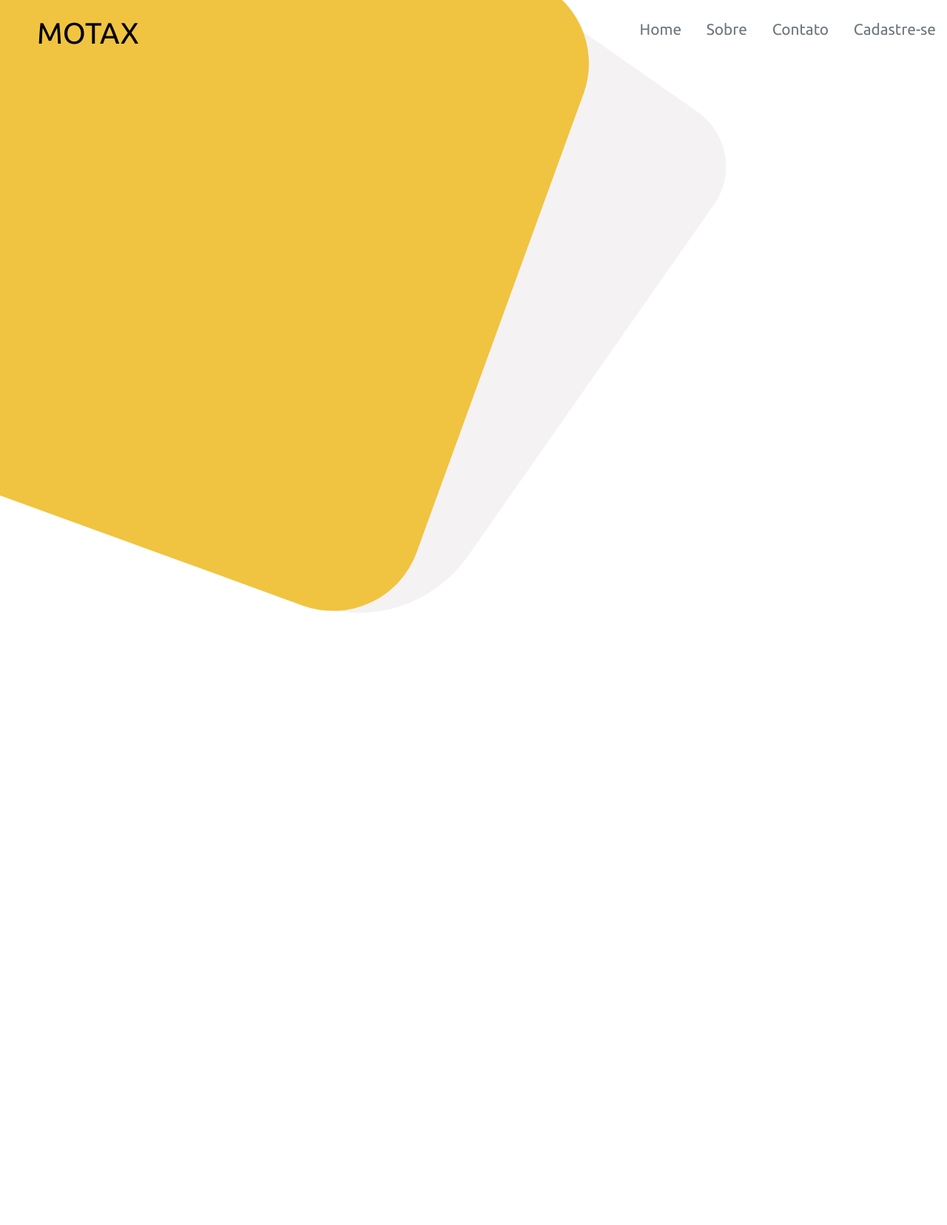
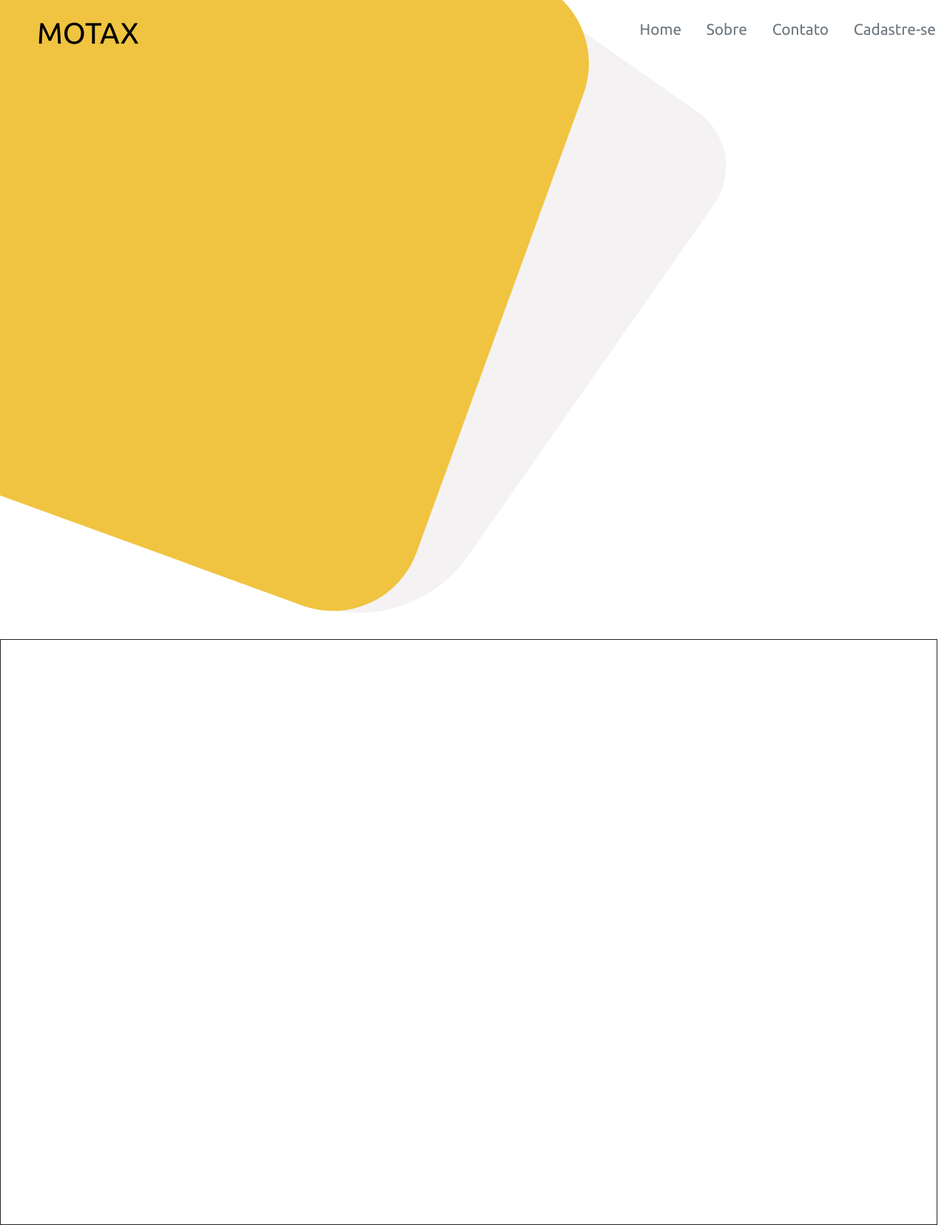
Before and after one commit to SafiraSoft1/Site-HTML-Motax, a website: page index.html in a window 1280 px wide. Shown: the whole page at 74% size. Before the commit the page ends 800 px from the top, so only its background shows below. Drawn offline with nearby package versions, Linux system fonts and the light colour scheme.

Commit message:
criando uma nova section

```diff
--- a/CSS/style.css
+++ b/CSS/style.css
@@ -2,17 +2,14 @@
     font-family: ubuntu;
 
 }
-
-body {
-    margin: 0;
+header{
 
 }
 
 .cabecalho {
 
-    border-bottom: solid 5px #fff;
-    height: 80px;
-    box-sizing: content-box;
+
+
 }
 
 .logo {
@@ -60,7 +57,7 @@ body {
 }
 
 .efeito1 {
-    position: fixed;
+    position: absolute;
     background-color: rgb(240, 196, 64);
     height: 900px;
     width: 800px;
@@ -72,7 +69,7 @@ body {
 }
 
 .efeito2 {
-    position: fixed;
+    position: absolute;
     background-color: #f4f2f2;
     height: 850px;
     width: 300px;
@@ -83,3 +80,12 @@ body {
     z-index: 1;
 
 }
+
+.sobre {
+    position: absolute;
+    margin-top: 90vh;
+
+    border: solid 1px;
+    width: 99vw;
+    height: 99vh;
+}
--- a/index.html
+++ b/index.html
@@ -58,9 +58,9 @@
   </div>
 
   <main>
-    <section>
-
-    </section>
+    <section class="sobre"></section>
+    <section class="nossos-ServiçoTaxi"></section>
+    <section class="nossas-Noticias"></section>
   </main>
 
 
```
